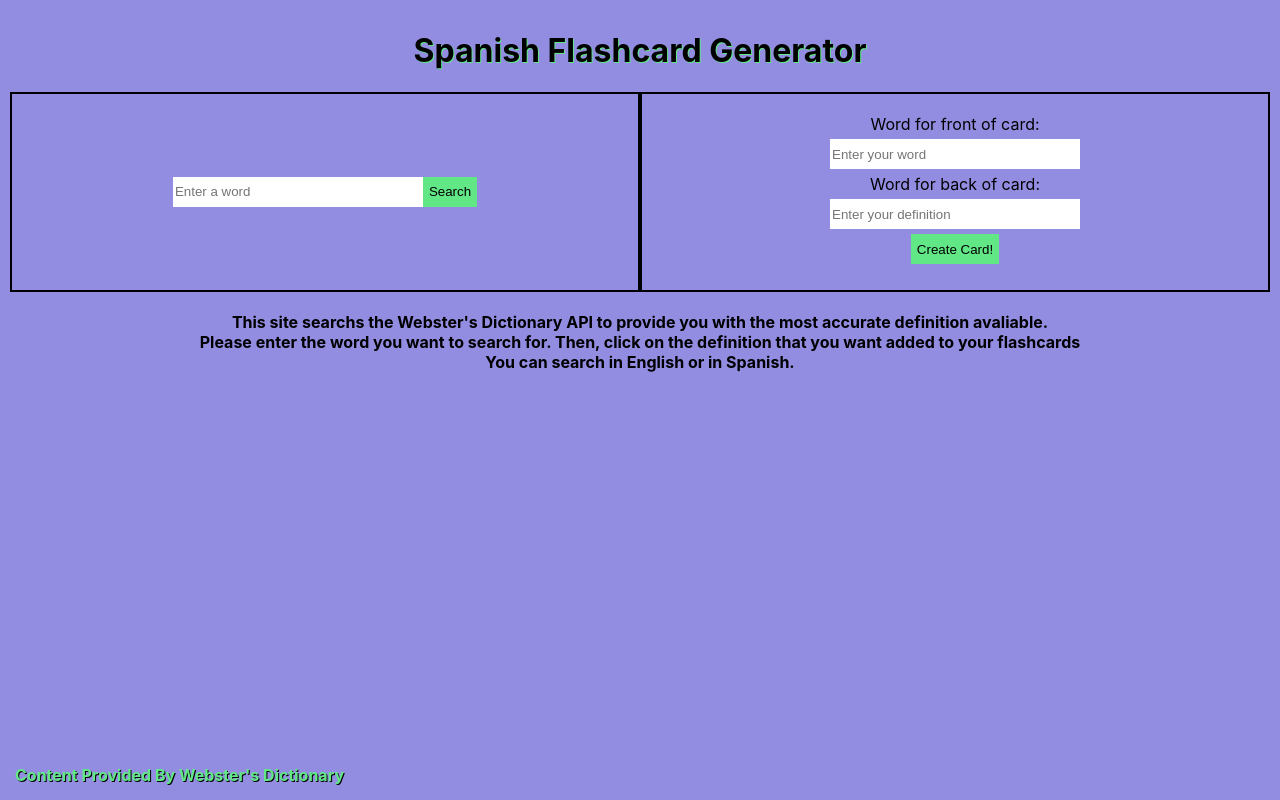
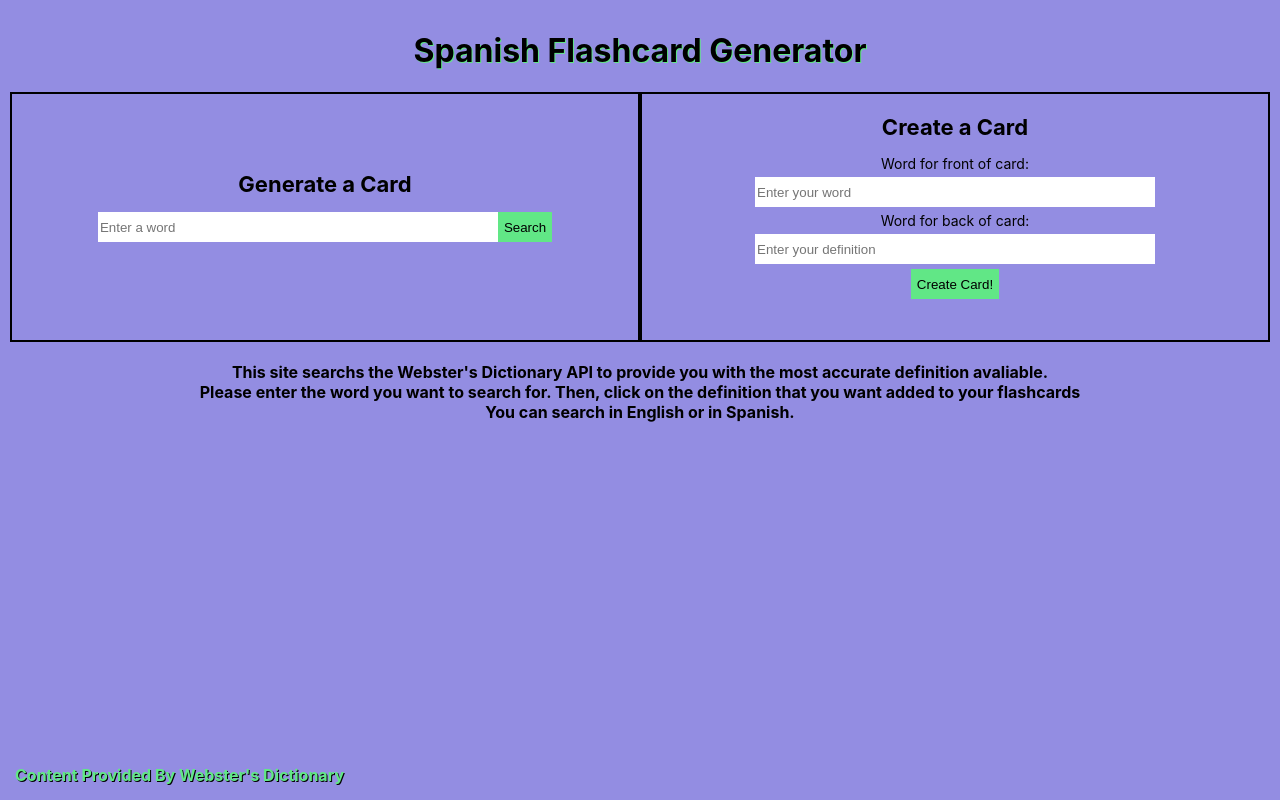
Before and after one commit to ajudd2020/SpanishFlashcards, a React (Create React App) app: page / in a window 1280 px wide. Built offline with nearby package versions, Linux system fonts and the light colour scheme.

Commit message:
playing with design

```diff
--- a/src/App.css
+++ b/src/App.css
@@ -53,7 +53,7 @@ h1 {
 
 form input {
   border: none;
-  width: 120px;
+  width: 150px;
   height: 30px;
 }
 input:focus, button:focus {
@@ -85,14 +85,16 @@ button {
 
 .forms > div {
   border: 2px black solid;
-  width: 50%;
-  height: 160px;
+  width: 80%;
+  height: 220px;
+  font-size: 12px;
   display: flex;
   align-items: center;
   justify-content: center;
+  flex-direction: column;
 }
 
-.CreateForm {
+.CreateForm, .SearchForm {
   display: flex;
   flex-direction: column;
   align-items: center;
@@ -100,7 +102,7 @@ button {
   padding-bottom: 10px;
 }
 
-.CreateForm button {
+.CreateForm button, .SearchForm button {
   margin-top: 5px;
 }
 
@@ -112,16 +114,51 @@ label {
   padding: 5px;
 }
 
-@media screen and (min-width: 570px) {
+.FormHeading {
+  font-weight: bold;
+  font-size: 22px;
+}
+
+@media screen and (min-width: 300px) {
+
+  form input {
+    width: 200px;
+  }
+
+  .forms > div {
+    font-size: 14px;
+  }
+
+  .SearchForm {
+    display: inline-block;
+  }
+}
+
+@media screen and (min-width: 560px) {
 
   .forms {
     flex-direction: row;
+    font-size: 18px;
   }
+  form input {
+    width: 200px;
+  }
+
+  .forms > div {
+    height: 250px;
+  }
+}
+
+@media screen and (min-width: 750px) {
+
   form input {
     width: 250px;
   }
+}
 
-  .forms > div {
-    height: 200px;
+@media screen and (min-width: 1000px) {
+
+  form input {
+    width: 400px;
   }
 }
--- a/src/App.js
+++ b/src/App.js
@@ -152,6 +152,7 @@ handleCreateCard (event) {
           <h1>Spanish Flashcard Generator</h1>
           <div className="forms">
               <div>
+                <div className="FormHeading">Generate a Card</div>
                 <form className="SearchForm">
                       <input name="APISearch" type="text" placeholder="Enter a word"
                       onChange = {event => this.handleOnChange(event)}
@@ -160,6 +161,7 @@ handleCreateCard (event) {
                 </form>
               </div>
               <div>
+                <div className ="FormHeading">Create a Card</div>
                 <form className="CreateForm">
                   <label for="CreateCardFront">Word for front of card:</label>
                   <input name="CreateCardFront" id ="CreateCardFront" type="text"
```
